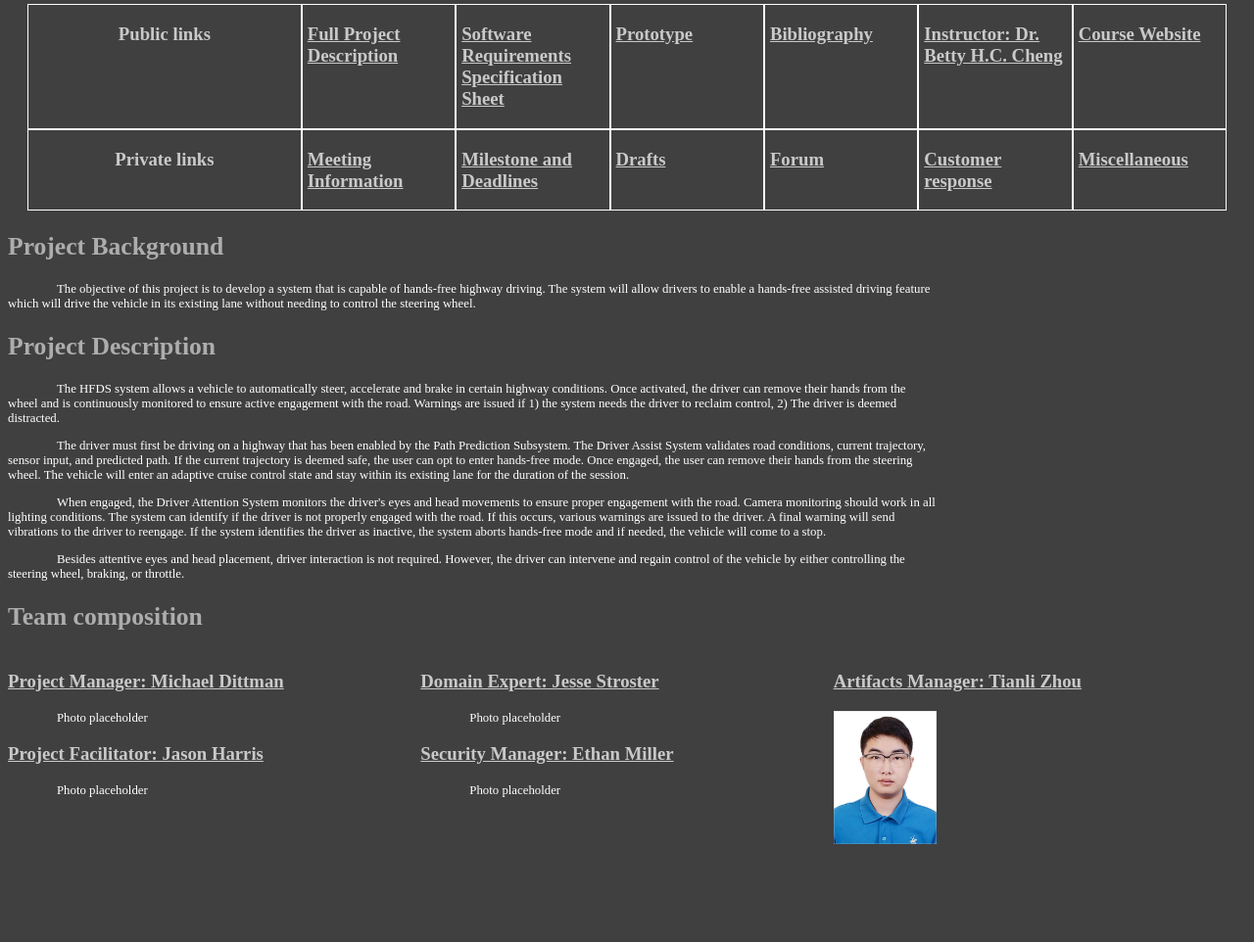
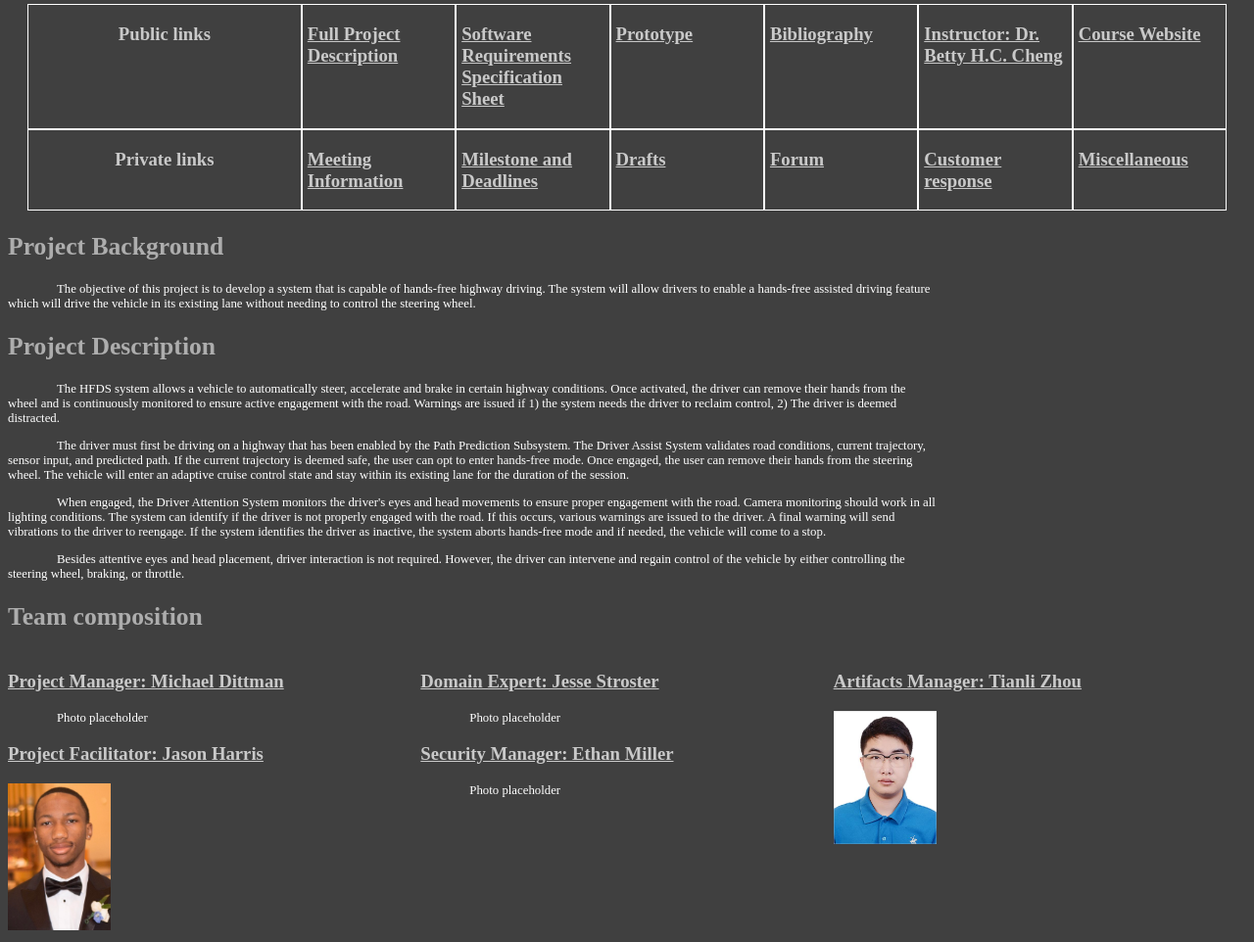
Before and after one commit to tianlizhou99/CSE435-HFDS, a plain HTML site: page Website/homepage.html in a window 1280 px wide. Shown: the part 91-1053 px from the top of the page at 98% size. Before the commit the page ends 965 px from the top, so only its background shows below. Drawn offline with Linux system fonts and the light colour scheme.

Commit message:
Added Jason's photo

```diff
--- a/Website/homepage.html
+++ b/Website/homepage.html
@@ -62,8 +62,7 @@
 				<h3><a href="https://cse.msu.edu/~dittmanm/">Project Manager: Michael Dittman</a></h3>
 				<p>Photo placeholder</p>
 				<h3><a href="https://cse.msu.edu/~harr1531/">Project Facilitator: Jason Harris</a></h3>
-				<p>Photo placeholder</p>
-
+				<img src="images/photo-Jason.jpeg">
 			</div>
 			<div class="column" style="flex: 33%;">
 				<h3><a href="https://cse.msu.edu/~stroste3/">Domain Expert: Jesse Stroster</a></h3>
```
Also changed, not shown: Website/images/photo-Jason.jpeg (added).
